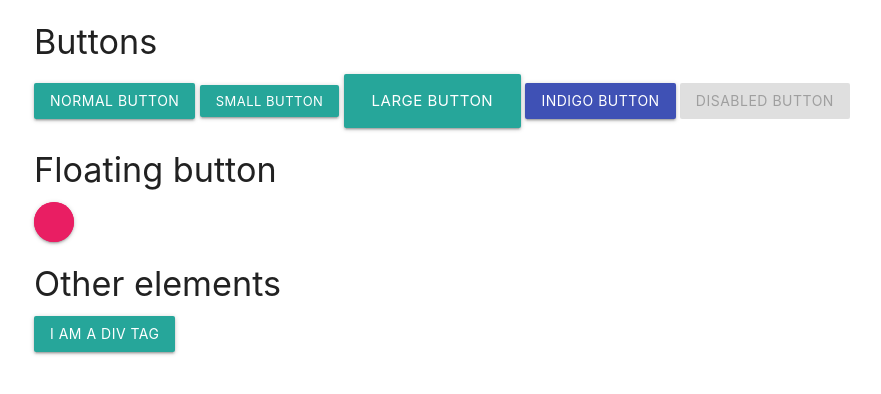
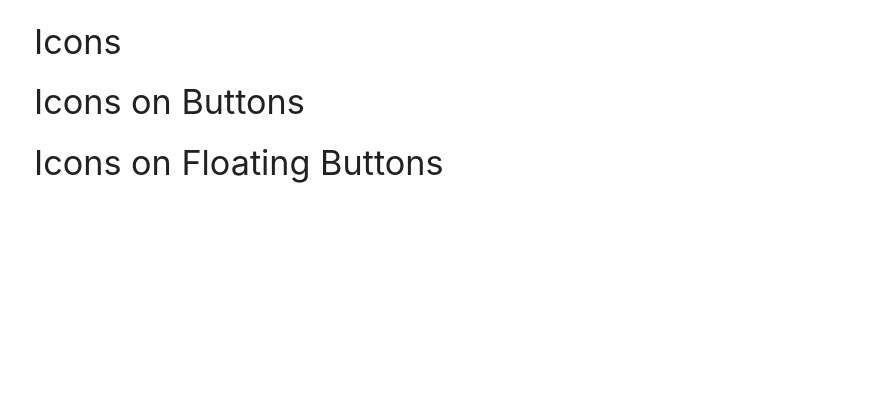
Before and after one commit to Cyhyraethz/learn-materialize, a plain HTML site: page index.html in a window 1280 px wide. Shown: the whole page, without its empty margins (158-1039 px from the left). Drawn offline with nearby package versions, Linux system fonts and the light colour scheme.

Commit message:
Commit before tutorial #8

```diff
--- a/index.html
+++ b/index.html
@@ -13,25 +13,41 @@
       rel="stylesheet"
       href="https://cdnjs.cloudflare.com/ajax/libs/materialize/1.0.0/css/materialize.min.css"
     />
-    <title>Materialize CSS</title>
     <style>
       .box {
         height: 200px;
       }
     </style>
+    <title>Materialize CSS</title>
   </head>
   <body>
     <div class="container">
-      <h4>Buttons</h4>
-      <a href="#" class="btn waves-effect waves-light">Normal button</a>
-      <a href="#" class="btn-small">Small button</a>
-      <a href="#" class="btn-large">Large button</a>
-      <a href="#" class="btn indigo waves-effect">Indigo button</a>
-      <a href="#" class="btn disabled">Disabled button</a>
-      <h4>Floating button</h4>
-      <a href="#" class="btn-floating pink pulse"></a>
-      <h4>Other elements</h4>
-      <div class="btn">I am a div tag</div>
+      <h4>Icons</h4>
+      <i class=""></i>
+      <i class=""></i>
+      <i class=""></i>
+      <i class=""></i>
+
+      <h4>Icons on Buttons</h4>
+      <a href="#" class="">
+        <span></span>
+        <i class=""></i>
+      </a>
+      <a href="#" class="">
+        <span></span>
+        <i class=""></i>
+      </a>
+
+      <h4>Icons on Floating Buttons</h4>
+      <a href="#" class="">
+        <i class=""></i>
+      </a>
+      <a href="#" class="">
+        <i class=""></i>
+      </a>
+      <a href="#" class="">
+        <i class=""></i>
+      </a>
     </div>
 
     <!-- Compiled and minified JavaScript -->
```
